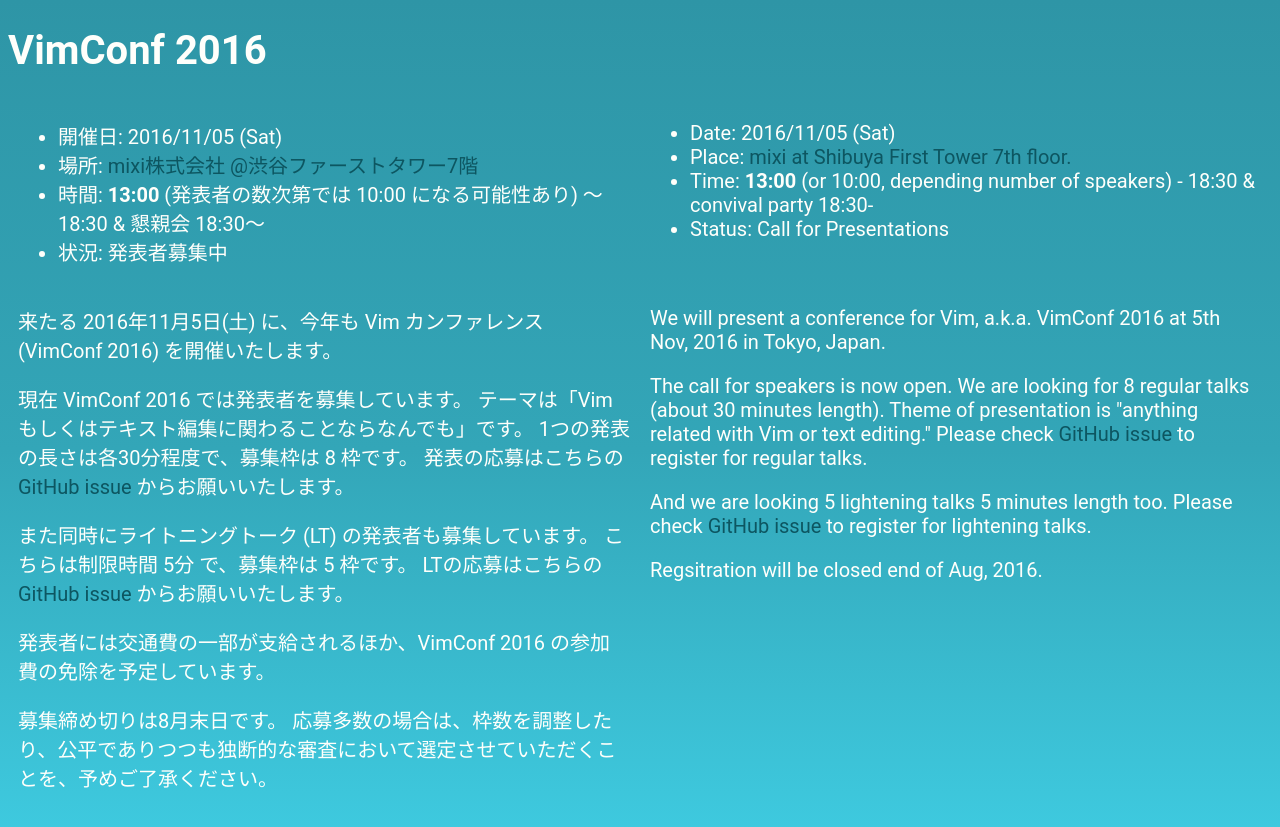
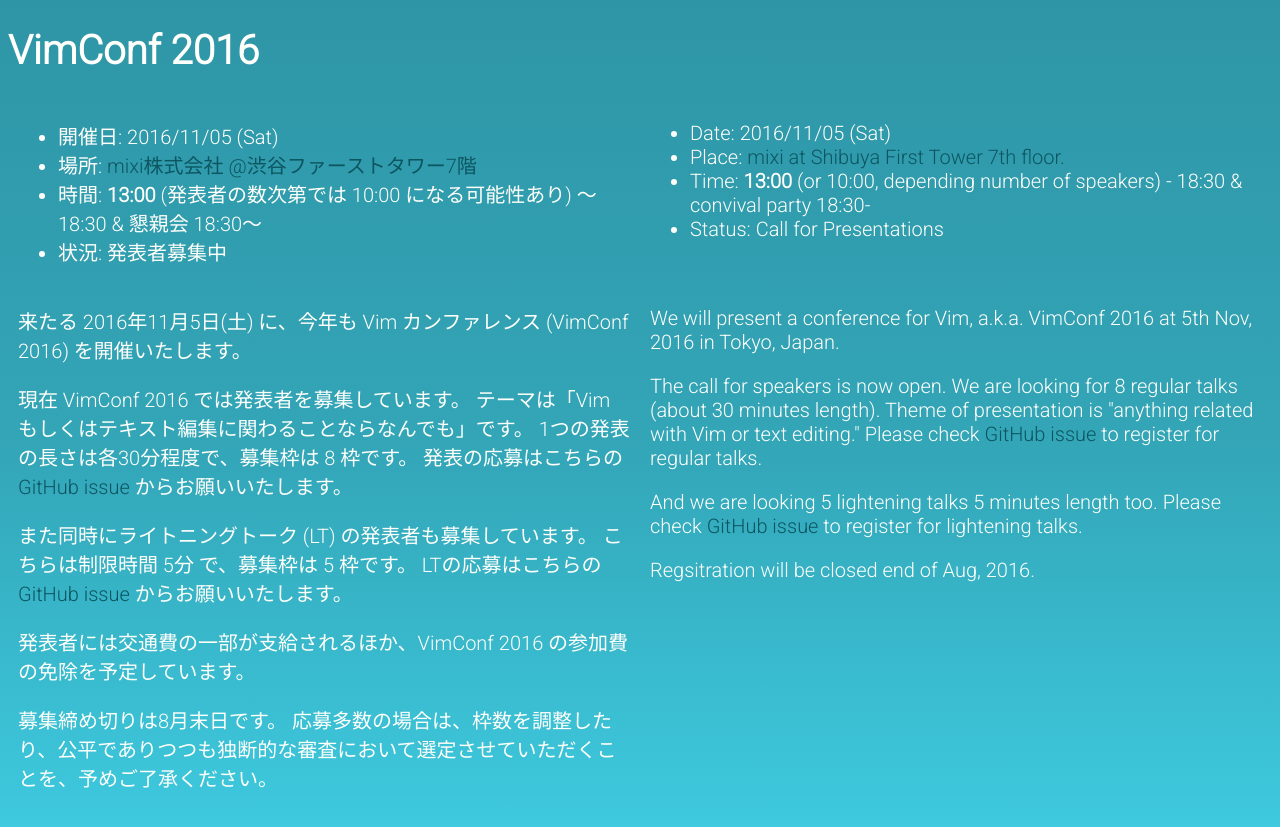
Before and after one commit to vim-jp/vimconf.org, a Jekyll site: the page built from 2016/index.html, in a window 1280 px wide. Shown: the top 827 px of the page. Built offline with Jekyll 4.4.1, drawn with Linux system fonts in a browser that asks for light colours; some web fonts are replaced.

Commit message:
extenal_assets

```diff
--- a/_layouts/2016/common.html
+++ b/_layouts/2016/common.html
@@ -3,6 +3,8 @@
 assets:
   css:
     - /2016/default.css
+external_assets:
+  css:
     - //fonts.googleapis.com/css?family=Roboto:300
 ---
 {{content}}
--- a/_layouts/default.html
+++ b/_layouts/default.html
@@ -13,6 +13,12 @@
     {% for css in page.assets.css %}
     <link rel="stylesheet" type="text/css", href="{{site.github.url}}{{css}}">
     {% endfor %}
+    {% for css in layout.external_assets.css %}
+    <link rel="stylesheet" type="text/css", href="{{css}}">
+    {% endfor %}
+    {% for css in page.external_assets.css %}
+    <link rel="stylesheet" type="text/css", href="{{css}}">
+    {% endfor %}
   </head>
   <body{%if page.class.body%} class="{{page.class.body}}"{%endif%}>
     {{content}}
```
